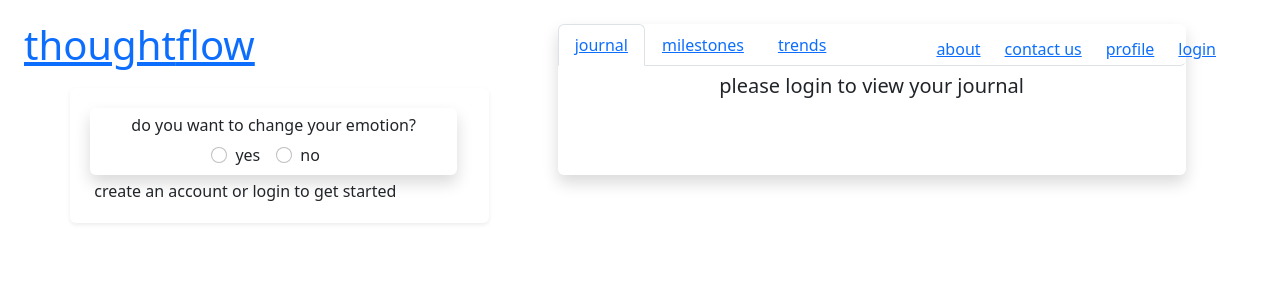
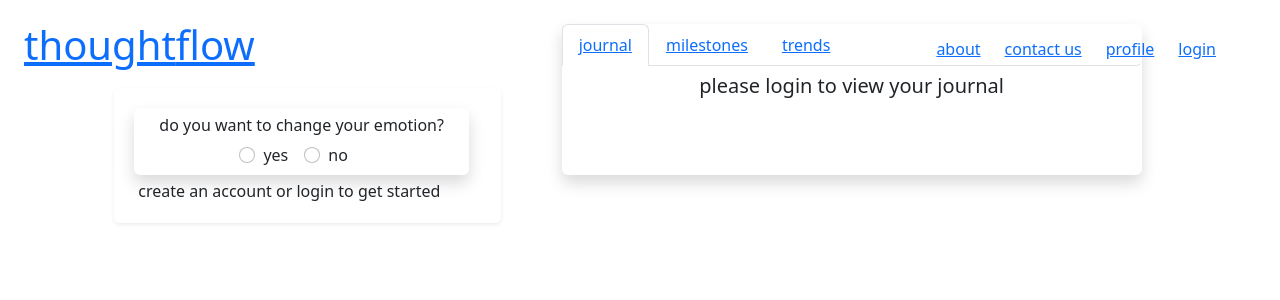
Before and after one commit to lgtm-bro/thought-flow, a React (Create React App) app in the folder static/: page / in a window 1280 px wide. Shown: the top 300 px of the page. Built offline with nearby package versions, Linux system fonts and the light colour scheme; the HTML template or start-up script is replaced by a standard one.

Commit message:
fixed feelings mobile responsiveness

```diff
--- a/static/css/styles.css
+++ b/static/css/styles.css
@@ -10,7 +10,7 @@ html,
   color: #606060;
   font-family: "Nunito";
   letter-spacing: 1px;
-  /* overflow: hidden; */
+  overflow: hidden;
 }
 
 body,
@@ -24,9 +24,9 @@ html {
   height: 100%;
 }
 
-#app-container {
+/* #app-container {
   overflow-x: hidden;
-}
+} */
 
 #root {
   background-image: linear-gradient(
@@ -369,7 +369,8 @@ radio:hover {
 }
 
 .checked::marker {
-  content: "✓   ";
+  /* content: "✓   "; */
+  content: "\2713   ";
   color: green;
 }
 
@@ -442,7 +443,7 @@ radio:hover {
 }
 
 #msg-center {
-  width: 90%;
+  width: 98%;
   background-image: linear-gradient( #fffdf956, #fffdf956, #fffdf956);
   backdrop-filter: blur(7px);
 }
@@ -584,6 +585,7 @@ radio:hover {
 .add-entry {
   display:flex;
   justify-content: center;
+  height: 64px;
 }
 
 .icon-container {
@@ -591,14 +593,15 @@ radio:hover {
   justify-content: center;
 }
 
-#journal-container, #milestone-bar-container {
+#journal-container, #hub-content, #milestone-bar-container {
   width: 100%;
   height: 100%;
   background-color: #fffdf9e9;
+  overflow: hidden;
 }
 
 #journal-wrapper {
-  height: 420px;
+  height: 55vh;
   overflow-y: scroll;
   -ms-overflow-style: none;
   scrollbar-width: none;
@@ -610,7 +613,7 @@ radio:hover {
 }
 
 #milestone-bar-wrapper {
-  height: 420px;
+  height: 55vh;
   background-color: #fffdf9e9;
   overflow-y: scroll;
   -ms-overflow-style: none;
@@ -637,8 +640,9 @@ radio:hover {
 }
 
 #trends-wrapper {
-  height: 493px;
+  height: 55vh;
   background-color: #fffdf9e9;
+  margin-top: 86px;
 }
 
 /******** POST ********/
@@ -734,20 +738,24 @@ radio:hover {
   }
 
   #msg-center {
-    width: 65%;
+    width: 80%;
   }
 
   #feelings-wrapper {
     margin-top: 1rem;
-    width: 67%;
+    width: 80%;
   }
 
   #hub-wrapper {
-    width: 70%;
+    width: 82%;
    }
 
    #quote-wrapper {
-    width: 65%;
+    width: 80%;
+   }
+
+   #journal-wrapper, #milestone-wrapper, #trends-wrapper {
+    height: 420px;
    }
 }
 
@@ -790,7 +798,7 @@ radio:hover {
   }
 }
 
-@media (max-height: 715px) {
+@media (max-height: 735px) {
   #app-container {
     height:100%;
     width: 102%;
@@ -798,6 +806,12 @@ radio:hover {
     overflow-y: scroll;
     -ms-overflow-style: none;
     scrollbar-width: none;
+  }
+}
+
+@media (min-height: 1015px) {
+  #home-all{
+    margin-top: 8%;
   }
 }
 
--- a/static/src/Home.jsx
+++ b/static/src/Home.jsx
@@ -260,7 +260,7 @@ const Home = ({ user, showAlert }) => {
     <div id="home-container" className="mt-3">
       <div
         id="home-all"
-        className="row justify-content-evenly justify-content-lg-around gx-2 gx-lg-0"
+        className="row justify-content-evenly justify-content-lg-around gx-2 gx-lg-0 mx-lg-5"
       >
         <div
           id="home-main"
```
